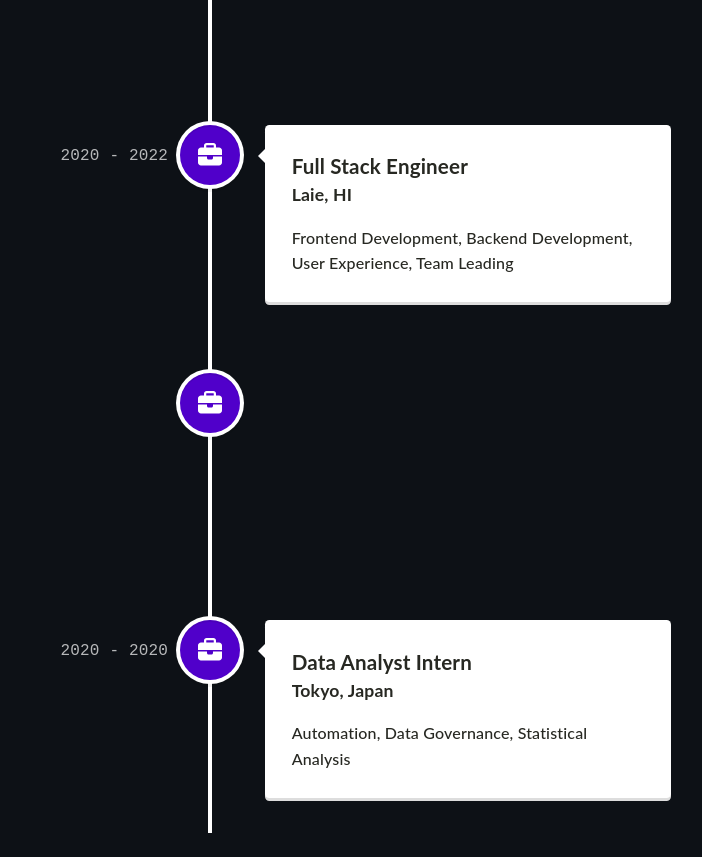
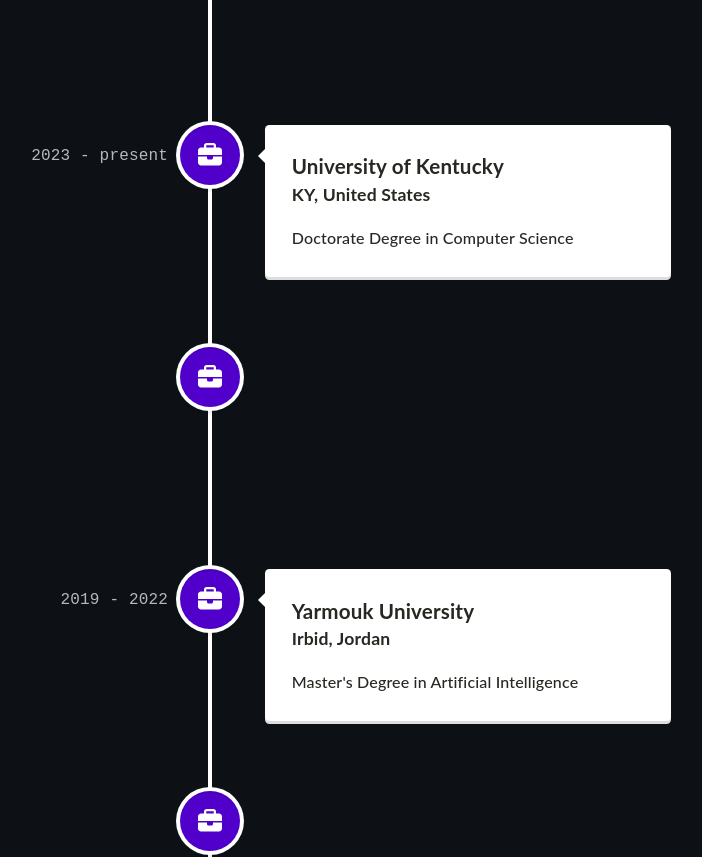
Before and after one commit to motasem-obeidat/motasem-obeidat, a React (Create React App) app: page / in a window 1280 px wide. Shown: the part 1820-2677 px from the top of the page, without its empty margins (430-1132 px from the left). Built offline with nearby package versions, Linux system fonts and the light colour scheme.

Commit message:
Update Timeline.tsx

```diff
--- a/src/components/Timeline.tsx
+++ b/src/components/Timeline.tsx
@@ -10,56 +10,70 @@
   return (
     <div id="history">
       <div className="items-container">
-        <h1>Career History</h1>
+        <h1>History</h1>
         <VerticalTimeline>
           <VerticalTimelineElement
             className="vertical-timeline-element--work"
             contentStyle={{ background: 'white', color: 'rgb(39, 40, 34)' }}
             contentArrowStyle={{ borderRight: '7px solid  white' }}
-            date="2022 - present"
+            date="2024 - present"
             iconStyle={{ background: '#5000ca', color: 'rgb(39, 40, 34)' }}
             icon={<FontAwesomeIcon icon={faBriefcase} />}
           >
-            <h3 className="vertical-timeline-element-title">Technology Consultant</h3>
-            <h4 className="vertical-timeline-element-subtitle">Dallas, TX</h4>
+            <h3 className="vertical-timeline-element-title">University of Kentucky</h3>
+            <h4 className="vertical-timeline-element-subtitle">KY, United States</h4>
             <p>
-              Full-stack Web Development, GenAI/LLM, Project Management, Business Development
+              Graduate Research Assistant in Biomedical Informatics
             </p>
           </VerticalTimelineElement>
           <VerticalTimelineElement
             className="vertical-timeline-element--work"
-            date="2020 - 2022"
+            date="2023 - present"
             iconStyle={{ background: '#5000ca', color: 'rgb(39, 40, 34)' }}
             icon={<FontAwesomeIcon icon={faBriefcase} />}
           >
-            <h3 className="vertical-timeline-element-title">Full Stack Engineer</h3>
-            <h4 className="vertical-timeline-element-subtitle">Laie, HI</h4>
+            <h3 className="vertical-timeline-element-title">University of Kentucky</h3>
+            <h4 className="vertical-timeline-element-subtitle">KY, United States</h4>
             <p>
-              Frontend Development, Backend Development, User Experience, Team Leading
+              Doctorate Degree in Computer Science
+            </p>
+          </VerticalTimelineElement>
+
+          <VerticalTimelineElement
+            className="vertical-timeline-element--work"
+            date="2022 - 2023"
+            iconStyle={{ background: '#5000ca', color: 'rgb(39, 40, 34)' }}
+            icon={<FontAwesomeIcon icon={faBriefcase} />}
+          >
+            <h3 className="vertical-timeline-element-title">Yarmouk University</h3>
+            <h4 className="vertical-timeline-element-subtitle">Irbid, Jordan</h4>
+            <p>
+              Instructor
+            </p>
+          </VerticalTimelineElement>
+
+          <VerticalTimelineElement
+            className="vertical-timeline-element--work"
+            date="2019 - 2022"
+            iconStyle={{ background: '#5000ca', color: 'rgb(39, 40, 34)' }}
+            icon={<FontAwesomeIcon icon={faBriefcase} />}
+          >
+            <h3 className="vertical-timeline-element-title">Yarmouk University</h3>
+            <h4 className="vertical-timeline-element-subtitle">Irbid, Jordan</h4>
+            <p>
+              Master's Degree in Artificial Intelligence
             </p>
           </VerticalTimelineElement>
           <VerticalTimelineElement
             className="vertical-timeline-element--work"
-            date="2021 - 2021"
+            date="2016 - 2019"
             iconStyle={{ background: '#5000ca', color: 'rgb(39, 40, 34)' }}
             icon={<FontAwesomeIcon icon={faBriefcase} />}
           >
-            <h3 className="vertical-timeline-element-title">Staff Engineer Intern</h3>
-            <h4 className="vertical-timeline-element-subtitle">Laie, HI</h4>
+            <h3 className="vertical-timeline-element-title">Yarmouk University</h3>
+            <h4 className="vertical-timeline-element-subtitle">Irbid, Jordan</h4>
             <p>
-              Full-stack Development, API Development, User Experience
-            </p>
-          </VerticalTimelineElement>
-          <VerticalTimelineElement
-            className="vertical-timeline-element--work"
-            date="2020 - 2020"
-            iconStyle={{ background: '#5000ca', color: 'rgb(39, 40, 34)' }}
-            icon={<FontAwesomeIcon icon={faBriefcase} />}
-          >
-            <h3 className="vertical-timeline-element-title">Data Analyst Intern</h3>
-            <h4 className="vertical-timeline-element-subtitle">Tokyo, Japan</h4>
-            <p>
-              Automation, Data Governance, Statistical Analysis
+              Bachelor's Degree in Computer Science
             </p>
           </VerticalTimelineElement>
         </VerticalTimeline>
```
